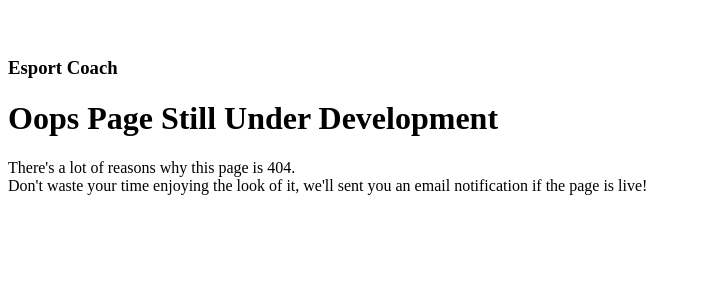
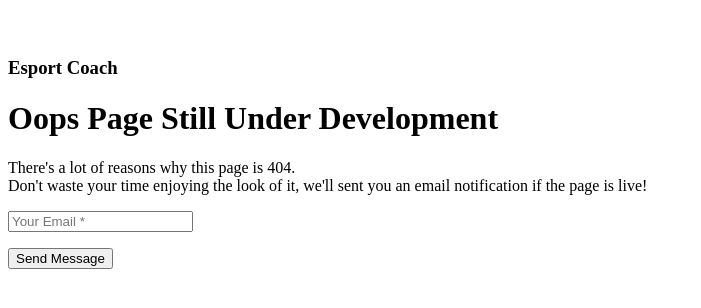
Before and after one commit to damianlee84/eSportCoach, a Django app: template esport_coach/sideapp/templates/404.html in a window 1280 px wide. Shown: the top 308 px of the page, without its empty margins (0-701 px from the left). Run offline with Django 3.2, Linux system fonts and the light colour scheme; the template is opened without the code that fills it, so the values that code supplies are empty; parts of the project's set-up code (start-up, migrations or seed data) failed here and were passed over; some web fonts are replaced.

Commit message:
create 404.html #2

```diff
--- a/esport_coach/sideapp/templates/404.html
+++ b/esport_coach/sideapp/templates/404.html
@@ -14,8 +14,23 @@
                 <h1>Oops Page Still Under Development</h1>
                 <p>There's a lot of reasons why this page is<span class="error"> 404</span>.<br>
                     <span>Don't waste your time enjoying the look of it, we'll sent you an email notification if the page is live!</span></p>
-
-
-
+                <div class="row">
+                <div class="col-lg-12">
+                    <form method = 'POST' action = ''>{% csrf_token %}
+                        <div class="row">
+                            <div class="col-md-6">
+                                <div class="form-group">
+                                    <input name="email" class="form-control" placeholder="Your Email *" id="email" required data-validation-required-message="Please enter your email address.">
+                                    <p class="help-block text-danger"></p>
+                                </div>
+                            </div>
+                                <button type="submit">Send Message</button>
+                            </div>
+                        </div>
+                    </form>
+                </div>
+            </div>
+        </div>
+    </div>
     </body>
 </html>
```
